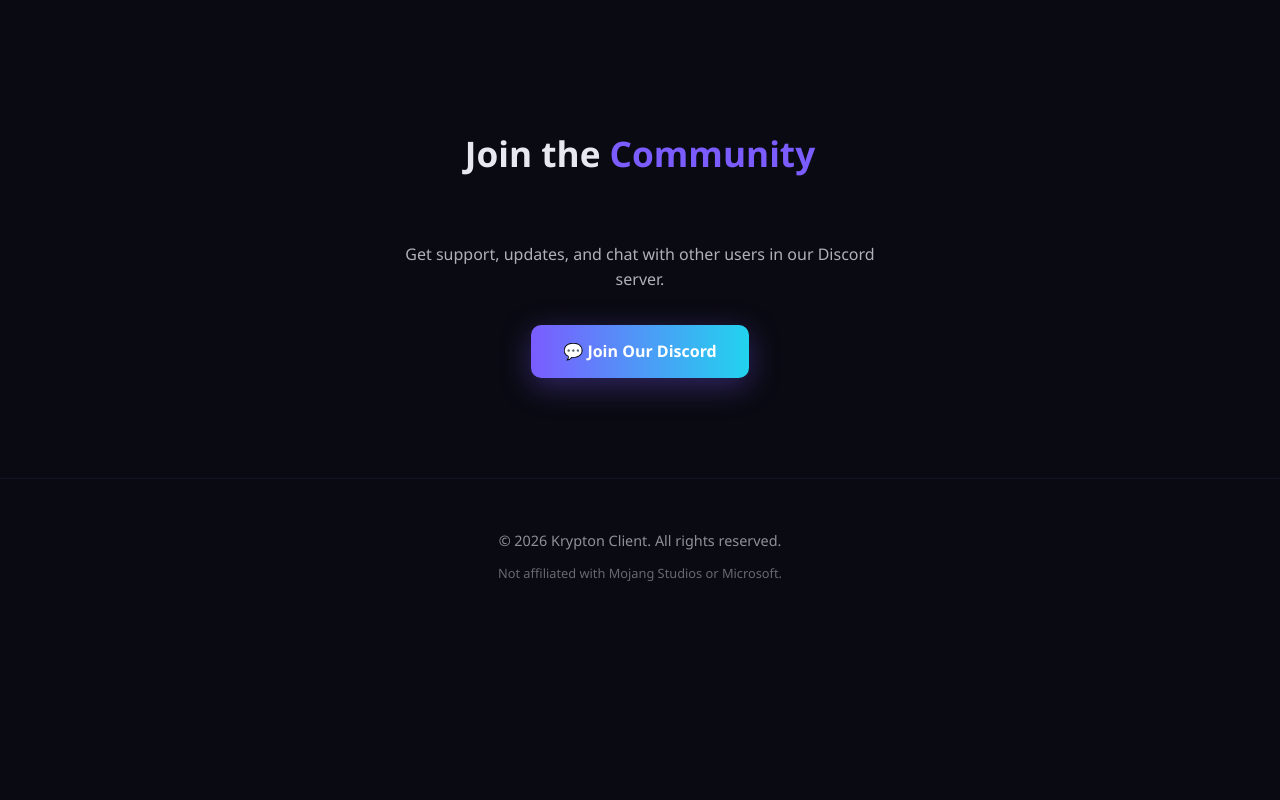
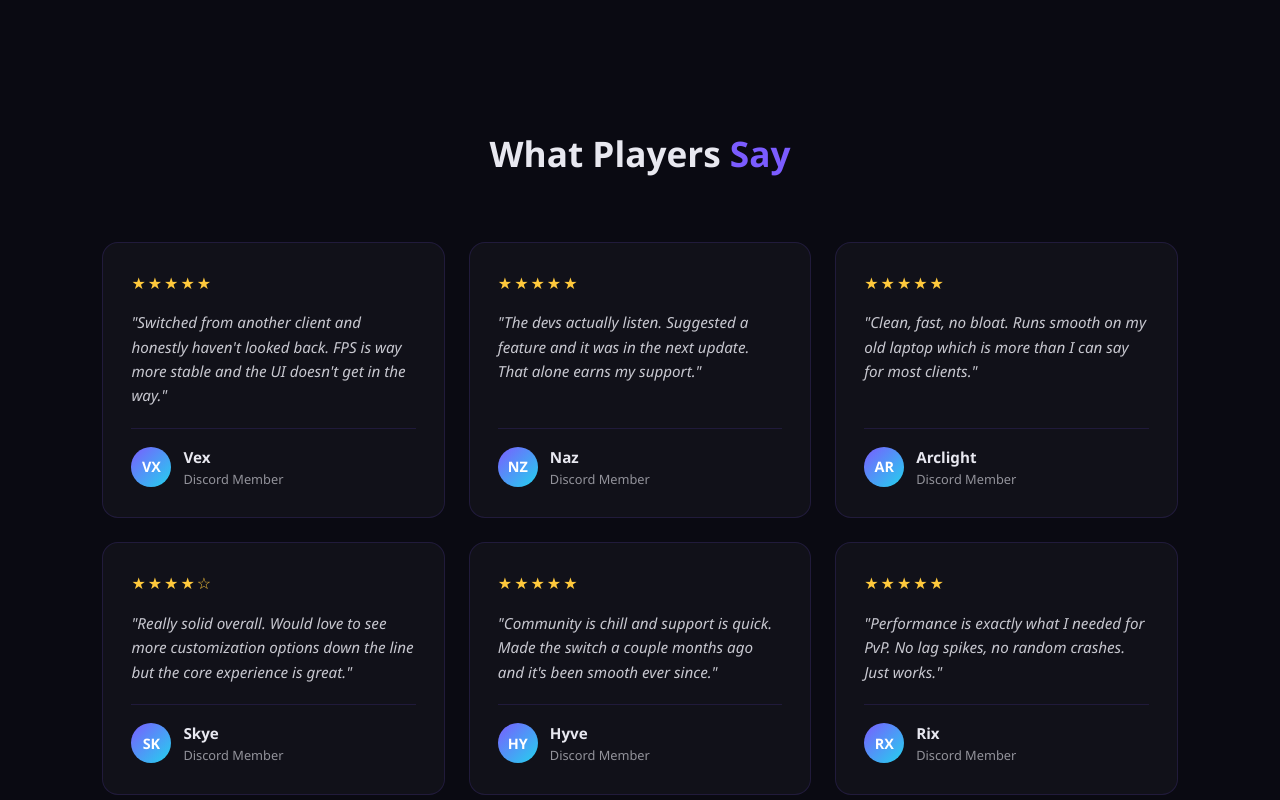
Before and after one commit to a33bd/Krypton-Client, a plain HTML site: page index.html in a window 1280 px wide. Shown: the part 1560-2360 px from the top of the page. Before the commit the page ends 2193 px from the top, so only its background shows below. Drawn offline with Linux system fonts and the light colour scheme.

Commit message:
Update index.html

```diff
--- a/index.html
+++ b/index.html
@@ -94,6 +94,40 @@
   .card h3 { font-size: 1.2rem; margin-bottom: 10px; }
   .card p { font-size: 0.95rem; opacity: 0.7; }
 
+  /* Reviews */
+  .reviews-grid {
+    display: grid; gap: 24px;
+    grid-template-columns: repeat(auto-fit, minmax(300px, 1fr));
+    max-width: 1100px; margin: 0 auto;
+  }
+  .review {
+    background: rgba(255,255,255,0.03);
+    border: 1px solid rgba(120,80,255,0.15);
+    border-radius: 16px; padding: 28px;
+    transition: 0.3s;
+    display: flex; flex-direction: column;
+  }
+  .review:hover {
+    transform: translateY(-4px);
+    border-color: rgba(123,92,255,0.5);
+    background: rgba(123,92,255,0.06);
+  }
+  .stars { color: #ffc93c; font-size: 1rem; margin-bottom: 14px; letter-spacing: 2px; }
+  .review p { font-size: 0.95rem; opacity: 0.85; flex-grow: 1; margin-bottom: 20px; font-style: italic; }
+  .reviewer {
+    display: flex; align-items: center; gap: 12px;
+    border-top: 1px solid rgba(120,80,255,0.15); padding-top: 16px;
+  }
+  .avatar {
+    width: 40px; height: 40px; border-radius: 50%;
+    background: linear-gradient(135deg, #7b5cff, #22d3ee);
+    display: flex; align-items: center; justify-content: center;
+    font-weight: 700; font-size: 0.9rem; color: #fff;
+  }
+  .reviewer-info { display: flex; flex-direction: column; }
+  .reviewer-info strong { font-size: 0.95rem; }
+  .reviewer-info span { font-size: 0.8rem; opacity: 0.6; }
+
   footer {
     padding: 50px 8%; text-align: center;
     border-top: 1px solid rgba(120,80,255,0.15);
@@ -108,6 +142,7 @@
   <div class="logo">KRYPTON</div>
   <ul>
     <li><a href="#features">Features</a></li>
+    <li><a href="#reviews">Reviews</a></li>
     <li><a href="#discord">Discord</a></li>
   </ul>
 </nav>
@@ -146,6 +181,85 @@
   </div>
 </section>
 
+<section id="reviews">
+  <h2 class="section-title">What Players <span>Say</span></h2>
+  <div class="reviews-grid">
+
+    <div class="review">
+      <div class="stars">★★★★★</div>
+      <p>"Switched from another client and honestly haven't looked back. FPS is way more stable and the UI doesn't get in the way."</p>
+      <div class="reviewer">
+        <div class="avatar">VX</div>
+        <div class="reviewer-info">
+          <strong>Vex</strong>
+          <span>Discord Member</span>
+        </div>
+      </div>
+    </div>
+
+    <div class="review">
+      <div class="stars">★★★★★</div>
+      <p>"The devs actually listen. Suggested a feature and it was in the next update. That alone earns my support."</p>
+      <div class="reviewer">
+        <div class="avatar">NZ</div>
+        <div class="reviewer-info">
+          <strong>Naz</strong>
+          <span>Discord Member</span>
+        </div>
+      </div>
+    </div>
+
+    <div class="review">
+      <div class="stars">★★★★★</div>
+      <p>"Clean, fast, no bloat. Runs smooth on my old laptop which is more than I can say for most clients."</p>
+      <div class="reviewer">
+        <div class="avatar">AR</div>
+        <div class="reviewer-info">
+          <strong>Arclight</strong>
+          <span>Discord Member</span>
+        </div>
+      </div>
+    </div>
+
+    <div class="review">
+      <div class="stars">★★★★☆</div>
+      <p>"Really solid overall. Would love to see more customization options down the line but the core experience is great."</p>
+      <div class="reviewer">
+        <div class="avatar">SK</div>
+        <div class="reviewer-info">
+          <strong>Skye</strong>
+          <span>Discord Member</span>
+        </div>
+      </div>
+    </div>
+
+    <div class="review">
+      <div class="stars">★★★★★</div>
+      <p>"Community is chill and support is quick. Made the switch a couple months ago and it's been smooth ever since."</p>
+      <div class="reviewer">
+        <div class="avatar">HY</div>
+        <div class="reviewer-info">
+          <strong>Hyve</strong>
+          <span>Discord Member</span>
+        </div>
+      </div>
+    </div>
+
+    <div class="review">
+      <div class="stars">★★★★★</div>
+      <p>"Performance is exactly what I needed for PvP. No lag spikes, no random crashes. Just works."</p>
+      <div class="reviewer">
+        <div class="avatar">RX</div>
+        <div class="reviewer-info">
+          <strong>Rix</strong>
+          <span>Discord Member</span>
+        </div>
+      </div>
+    </div>
+
+  </div>
+</section>
+
 <section id="discord" style="text-align:center;">
   <h2 class="section-title">Join the <span>Community</span></h2>
   <p style="opacity:0.75; max-width:500px; margin:0 auto 32px;">
@@ -155,7 +269,7 @@
 </section>
 
 <footer>
-  © 2026 Krypton Client. All rights reserved.
+  © 2025 Krypton Client. All rights reserved.
   <div class="disclaimer">Not affiliated with Mojang Studios or Microsoft.</div>
 </footer>
 
```
